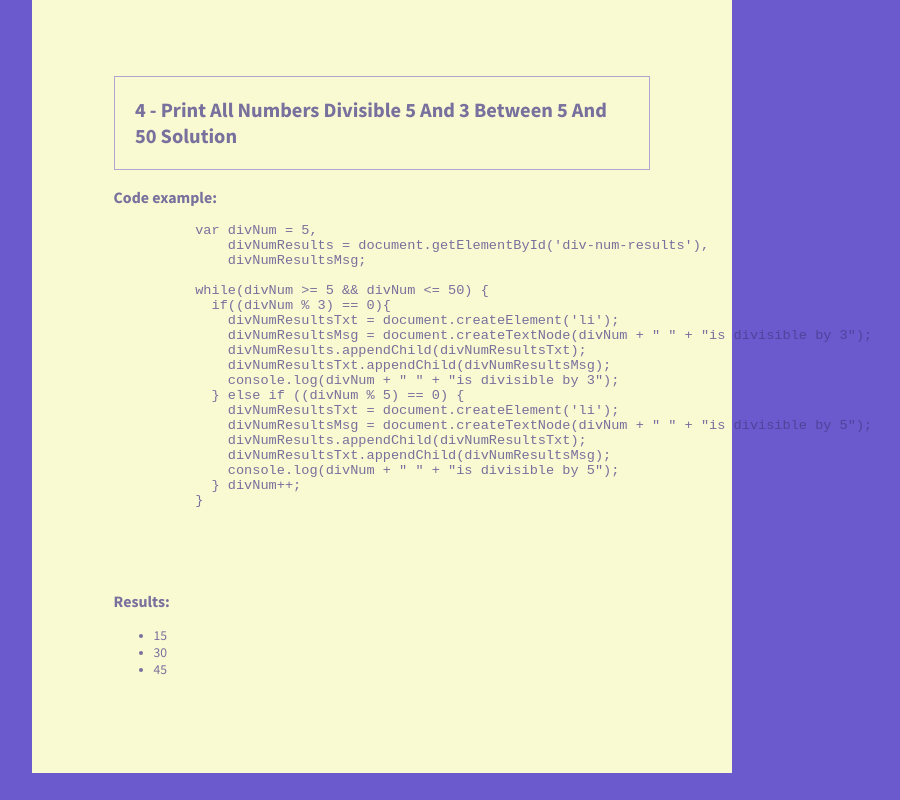
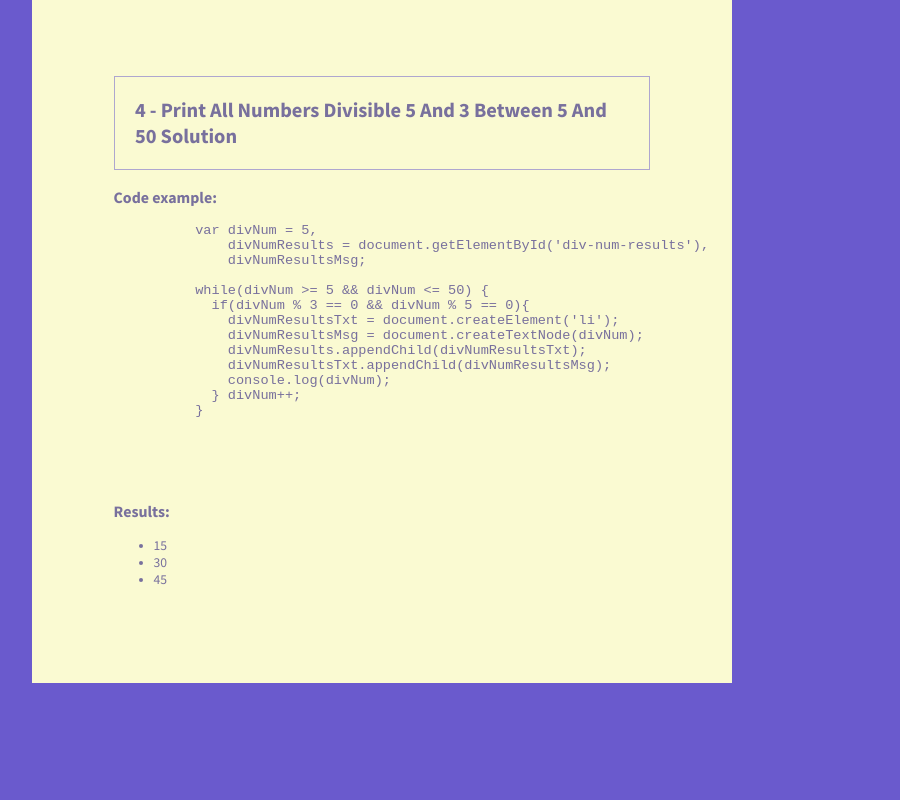
Before and after one commit to Yanioconjota/wdb-exercises, a website: page 13-whileloopproblemset.html in a window 1280 px wide. Shown: the part 3414-4214 px from the top of the page, without its empty margins (258-1158 px from the left). After the commit the page ends 4124 px from the top, so only its background shows below. Drawn offline with nearby package versions, Linux system fonts and the light colour scheme.

Commit message:
server updated and while loop problem set fixed

```diff
--- a/13-whileloopproblemset.html
+++ b/13-whileloopproblemset.html
@@ -110,18 +110,12 @@
               divNumResultsMsg;
 
           while(divNum >= 5 && divNum <= 50) {
-            if((divNum % 3) == 0){
+            if(divNum % 3 == 0 && divNum % 5 == 0){
               divNumResultsTxt = document.createElement('li');
-              divNumResultsMsg = document.createTextNode(divNum + " " + "is divisible by 3");
+              divNumResultsMsg = document.createTextNode(divNum);
               divNumResults.appendChild(divNumResultsTxt);
               divNumResultsTxt.appendChild(divNumResultsMsg);
-              console.log(divNum + " " + "is divisible by 3");
-            } else if ((divNum % 5) == 0) {
-              divNumResultsTxt = document.createElement('li');
-              divNumResultsMsg = document.createTextNode(divNum + " " + "is divisible by 5");
-              divNumResults.appendChild(divNumResultsTxt);
-              divNumResultsTxt.appendChild(divNumResultsMsg);
-              console.log(divNum + " " + "is divisible by 5");
+              console.log(divNum);
             } divNum++;
           }
         </pre>
```
